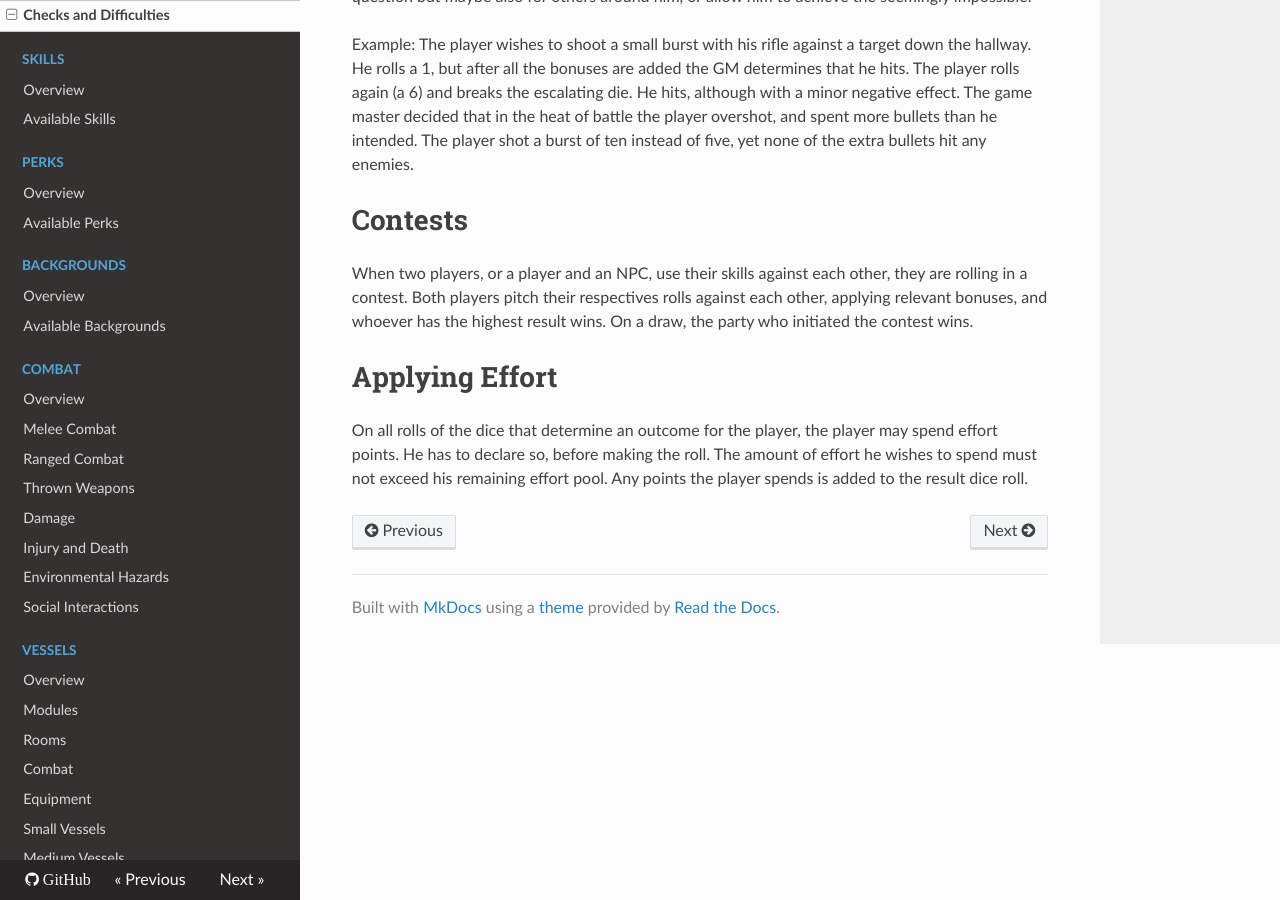
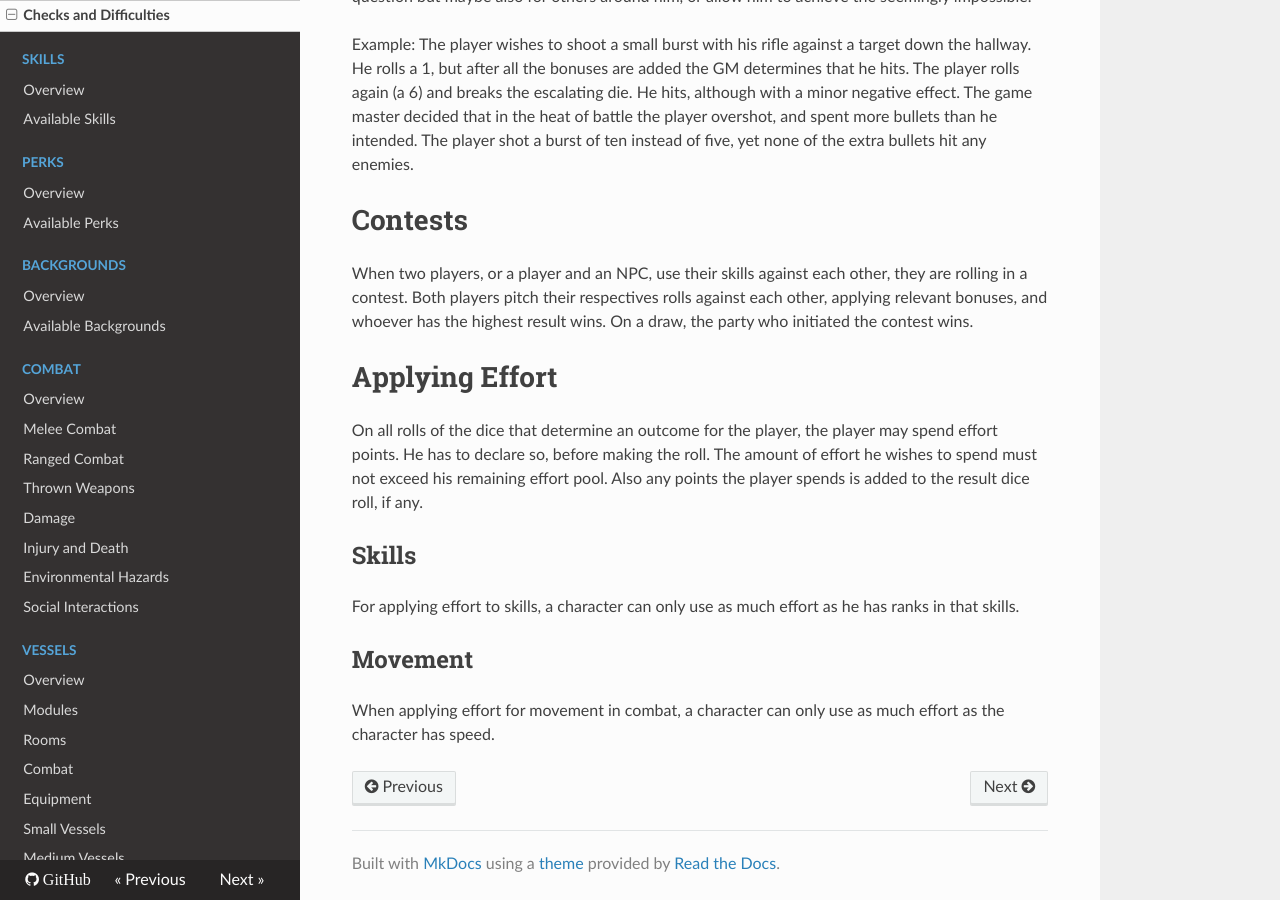
Before and after one commit to ehrpg/rules, an MkDocs documentation site: the page built from docs/checks.md, in a window 1280 px wide and 900 px high, scrolled down 1305 px. Built offline with MkDocs 1.6.1, drawn with Linux system fonts in a browser that asks for light colours; nearby versions of some CDN libraries; old or Windows-style settings are respelled for this version of MkDocs.

Commit message:
Added special skills rule. Tweaked effort rule.

```diff
--- a/docs/checks.md
+++ b/docs/checks.md
@@ -76,6 +76,10 @@ result wins. On a draw, the party who initiated the contest wins.
 # Applying Effort
 
 On all rolls of the dice that determine an outcome for the player, the player
-may spend effort points. He has to declare so, before making the roll. The
-amount of effort he wishes to spend must not exceed his remaining effort pool.
-Any points the player spends is added to the result dice roll.
+may spend effort points. He has to declare so, before making the roll. The amount of effort he wishes to spend must not exceed his remaining effort pool. Also any points the player spends is added to the result dice roll, if any.
+
+## Skills
+For applying effort to skills, a character can only use as much effort as he has ranks in that skills.
+
+## Movement
+When applying effort for movement in combat, a character can only use as much effort as the character has speed.
```
Also changed, not shown: docs/skills/overview.md (+2 -0 lines).
